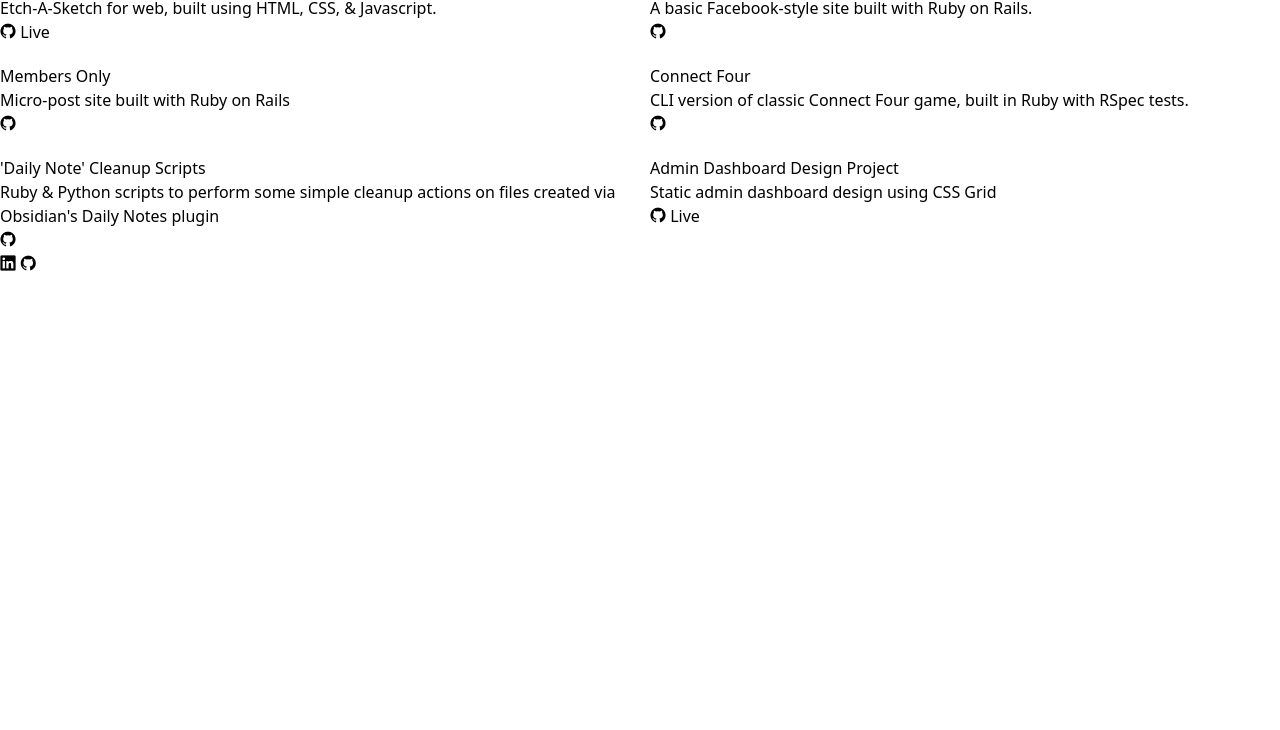
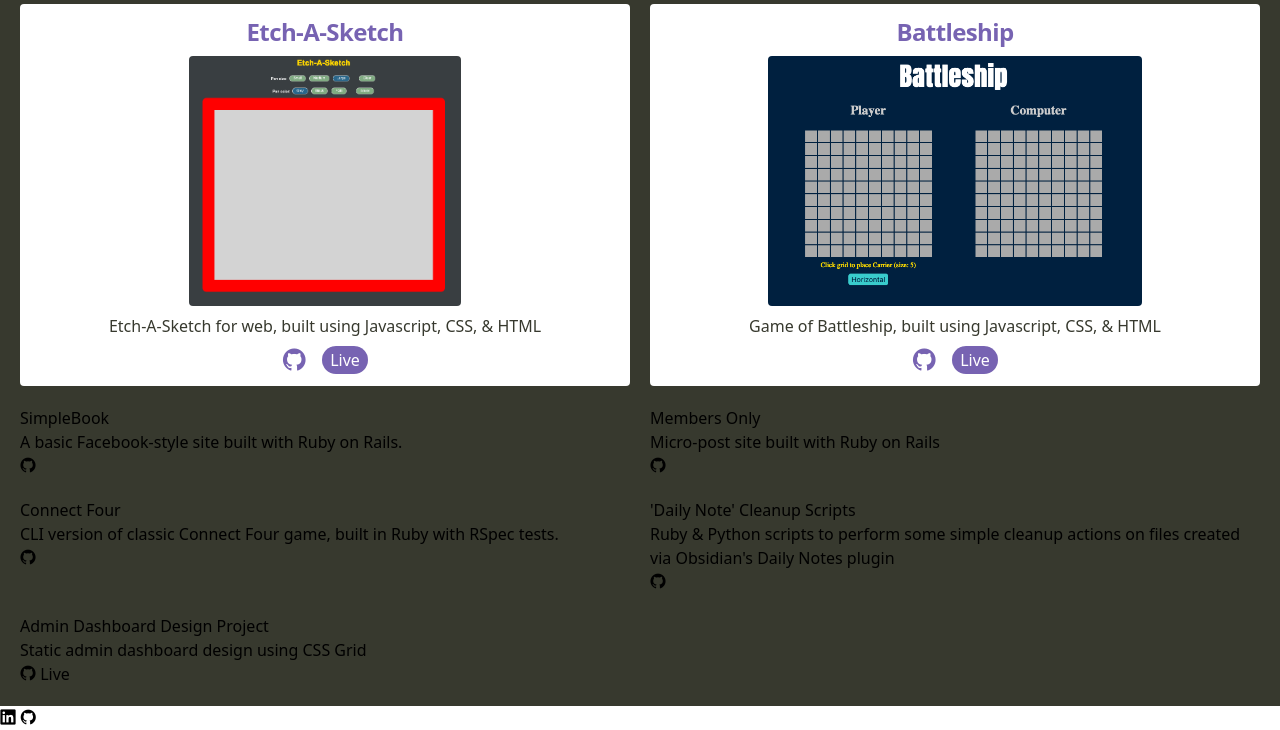
Before and after one commit to jalamb5/personal-portfolio, a plain HTML site: page src/index.html in a window 1280 px wide. Shown: the part 416-1146 px from the top of the page. Before the commit the page ends 800 px from the top, so only its background shows below. Drawn offline with nearby package versions, Linux system fonts and the light colour scheme.

Commit message:
project sections

```diff
--- a/src/index.html
+++ b/src/index.html
@@ -18,7 +18,7 @@
     </div>
   </header>
 
-  <div class="bg-jl-purple text-white text-center p-5 mb-5">
+  <div class="bg-jl-purple text-white text-center p-5">
     <p>Tech professional with over a decade of experience in operations, product analysis, and program management. Self-taught web developer with a focus on Ruby, Ruby on Rails, JS, CSS, and HTML.</p>
     <div class="contact-icons pt-5 text-3xl">
       <a href="https://linkedin.com/in/ijustin" class="devicon-linkedin-plain"></a>
@@ -26,14 +26,27 @@
     </div>
   </div>
 
-  <section class="portfolio">
-    <h1>Projects</h1>
+  <section class="portfolio bg-secondary p-5">
+    <h1 class="text-3xl font-bold text-center mb-5 text-white">Projects</h1>
     <ul class="projects grid auto-rows-auto grid-cols-2 gap-5">
-      <li class="project">
-        <h2>Etch-A-Sketch</h2>
-        <p>Etch-A-Sketch for web, built using HTML, CSS, & Javascript.</p>
-        <a href="https://github.com/jalamb5/etch-a-sketch" class="devicon-github-original"></a>
-        <a href="https://jalamb5.github.io/etch-a-sketch/">Live</a>
+      <li class="project bg-white p-3 rounded flex flex-col items-center">
+        <h2 class="text-2xl font-bold pb-2 tracking-tight text-jl-purple ">Etch-A-Sketch</h2>
+        <img src="../assets/etch.png" alt="Screenshot of etch-a-sketch web page" class="h-[250px] rounded">
+        <p class="p-2 text-secondary">Etch-A-Sketch for web, built using Javascript, CSS, & HTML</p>
+        <div class="flex items-center space-x-4">
+          <a href="https://github.com/jalamb5/etch-a-sketch" class="devicon-github-original text-jl-purple text-2xl"></a>
+          <a href="https://jalamb5.github.io/etch-a-sketch/" class="text-white bg-jl-purple hover:bg-purple-800 focus:ring-4 focus:ring-purple-300 font-medium rounded-full px-2 py-0.5">Live</a>
+        </div>
+      </li>
+
+      <li class="project bg-white p-3 rounded flex flex-col items-center">
+        <h2 class="text-2xl font-bold pb-2 tracking-tight text-jl-purple ">Battleship</h2>
+        <img src="../assets/battleship.png" alt="Screenshot of battleship web page" class="h-[250px] rounded">
+        <p class="p-2 text-secondary">Game of Battleship, built using Javascript, CSS, & HTML</p>
+        <div class="flex items-center space-x-4">
+          <a href="https://github.com/jalamb5/battleship" class="devicon-github-original text-jl-purple text-2xl"></a>
+          <a href="https://jalamb5.github.io/battleship/" class="text-white bg-jl-purple hover:bg-purple-800 focus:ring-4 focus:ring-purple-300 font-medium rounded-full px-2 py-0.5">Live</a>
+        </div>
       </li>
 
       <li class="project">
--- a/tailwind.config.js
+++ b/tailwind.config.js
@@ -5,6 +5,7 @@ module.exports = {
     extend: {
       colors: {
         'jl-purple' : '#7763b2',
+        'secondary' : '#37392E',
       },
     },
   },
```
Also changed, not shown: assets/battleship.png (added), assets/etch.png (added), dist/output.css.
